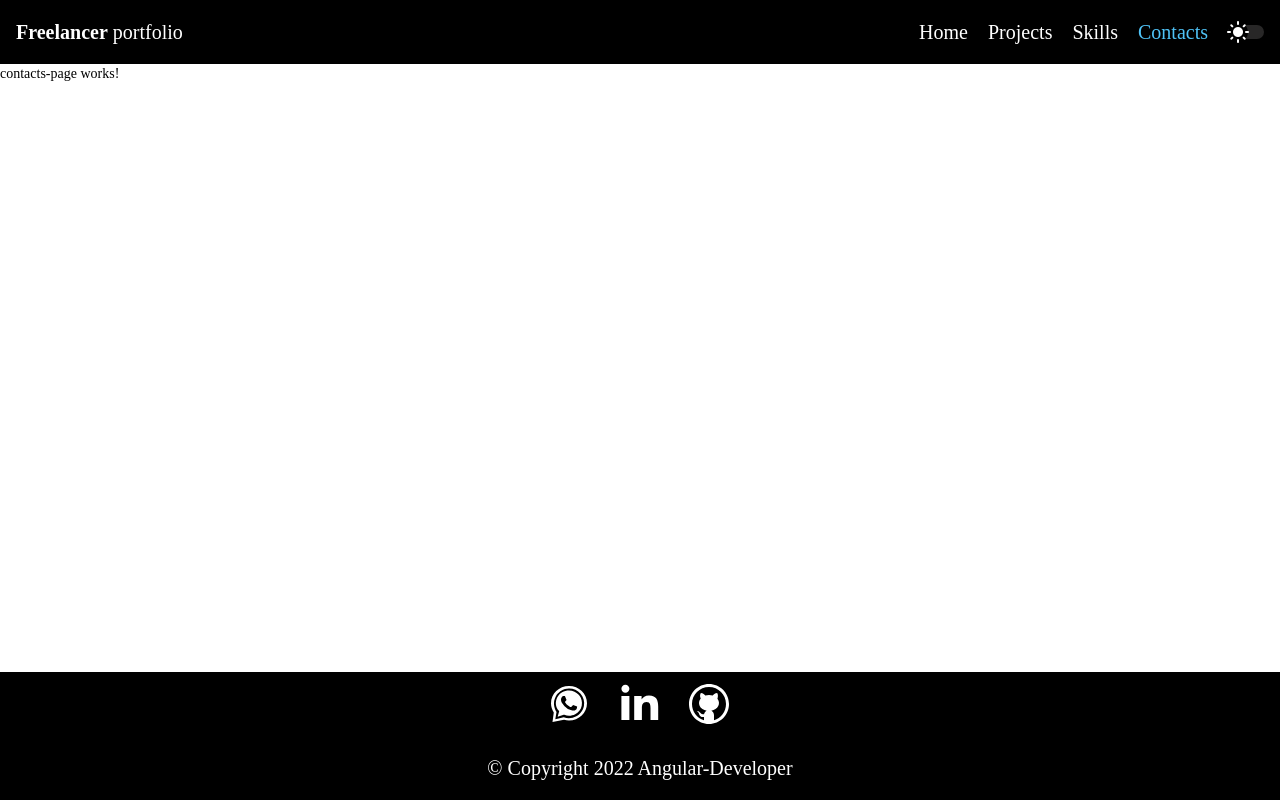
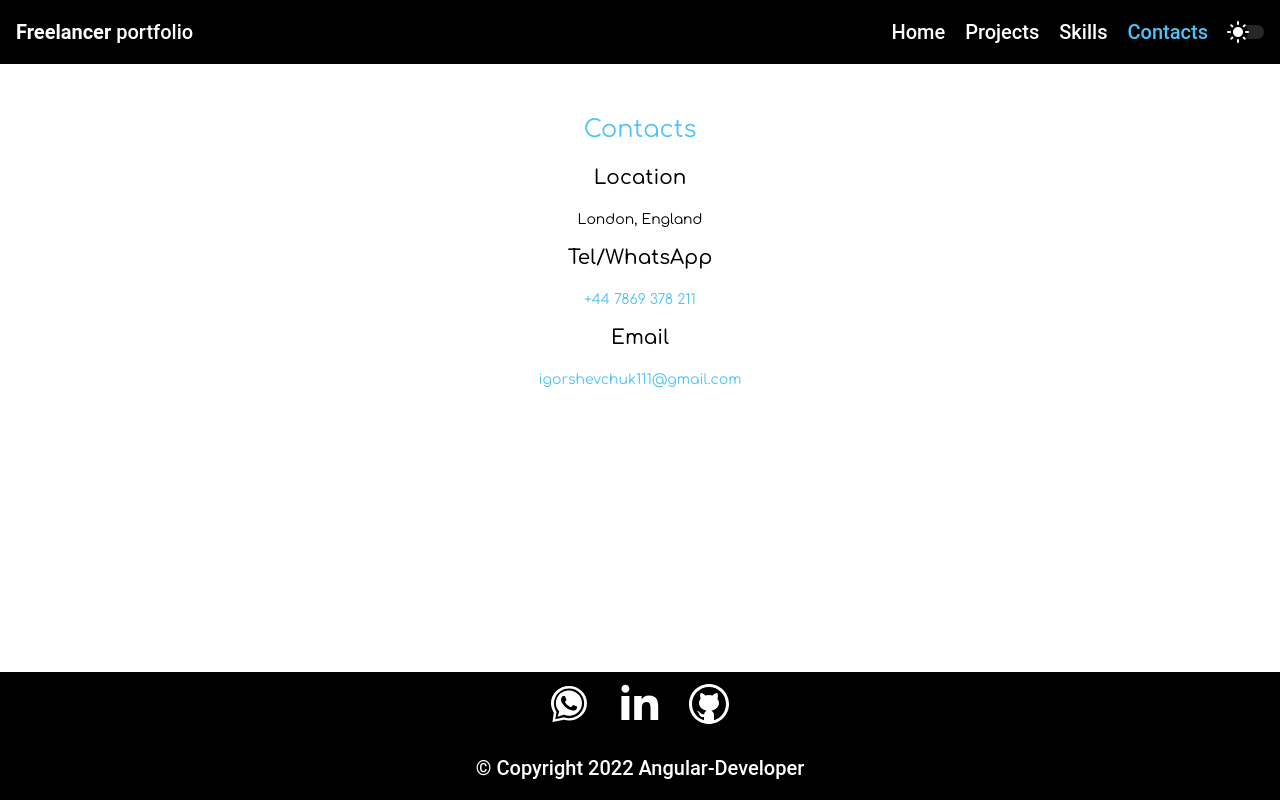
Before and after one commit to IgorShevchuk111/is-portfolio, an Angular app: page /contacts in a window 1280 px wide. Built offline with nearby package versions, Linux system fonts and the light colour scheme.

Commit message:
done contacts- page

```diff
--- a/src/app/contacts-page/contacts-page.component.html
+++ b/src/app/contacts-page/contacts-page.component.html
@@ -1 +1,9 @@
-<p>contacts-page works!</p>
+<div class="container">
+    <h1 class="color-accent">Contacts</h1>
+    <h2 class="mat-headline-1">Location</h2>
+    <p>London, England</p>
+    <h2>Tel/WhatsApp</h2>
+    <p class="color-accent">+44 7869 378 211</p>
+    <h2>Email</h2>
+    <p class="color-accent">igorshevchuk111@gmail.com</p>
+</div>
--- a/src/app/contacts-page/contacts-page.component.scss
+++ b/src/app/contacts-page/contacts-page.component.scss
@@ -0,0 +1,7 @@
+.container {
+    width: 100%;
+    margin: 0 auto;
+    max-width: 300px;
+    text-align: center;
+    padding: 50px;
+}
--- a/src/app/shared/material/material.module.ts
+++ b/src/app/shared/material/material.module.ts
@@ -58,8 +58,6 @@ const modules = [
   MatTableModule,
   MatPaginatorModule,
   MatDividerModule
-
-
 ];
 
 @NgModule({
--- a/src/index.html
+++ b/src/index.html
@@ -8,7 +8,8 @@
   <meta name="viewport" content="width=device-width, initial-scale=1">
   <link rel="icon" type="image/x-icon" href="favicon.ico">
   <link rel="preconnect" href="https://fonts.gstatic.com">
-  <link href="https://fonts.googleapis.com/css2?family=Roboto:wght@300;400;500&display=swap" rel="stylesheet">
+  <link href="https://fonts.googleapis.com/css2?family=Comfortaa:wght@300;400;500&display=swap" rel="stylesheet">
+
   <link href="https://fonts.googleapis.com/icon?family=Material+Icons" rel="stylesheet">
 </head>
 
--- a/src/styles.scss
+++ b/src/styles.scss
@@ -90,7 +90,7 @@ $red-palette: (
     )
 );
 
-@include mat.core($my-typography);
+@include mat.core();
 
 $my-primary: mat.define-palette($primary-palette, A200);
 $my-accent: mat.define-palette($accent-palette, 300);
```
